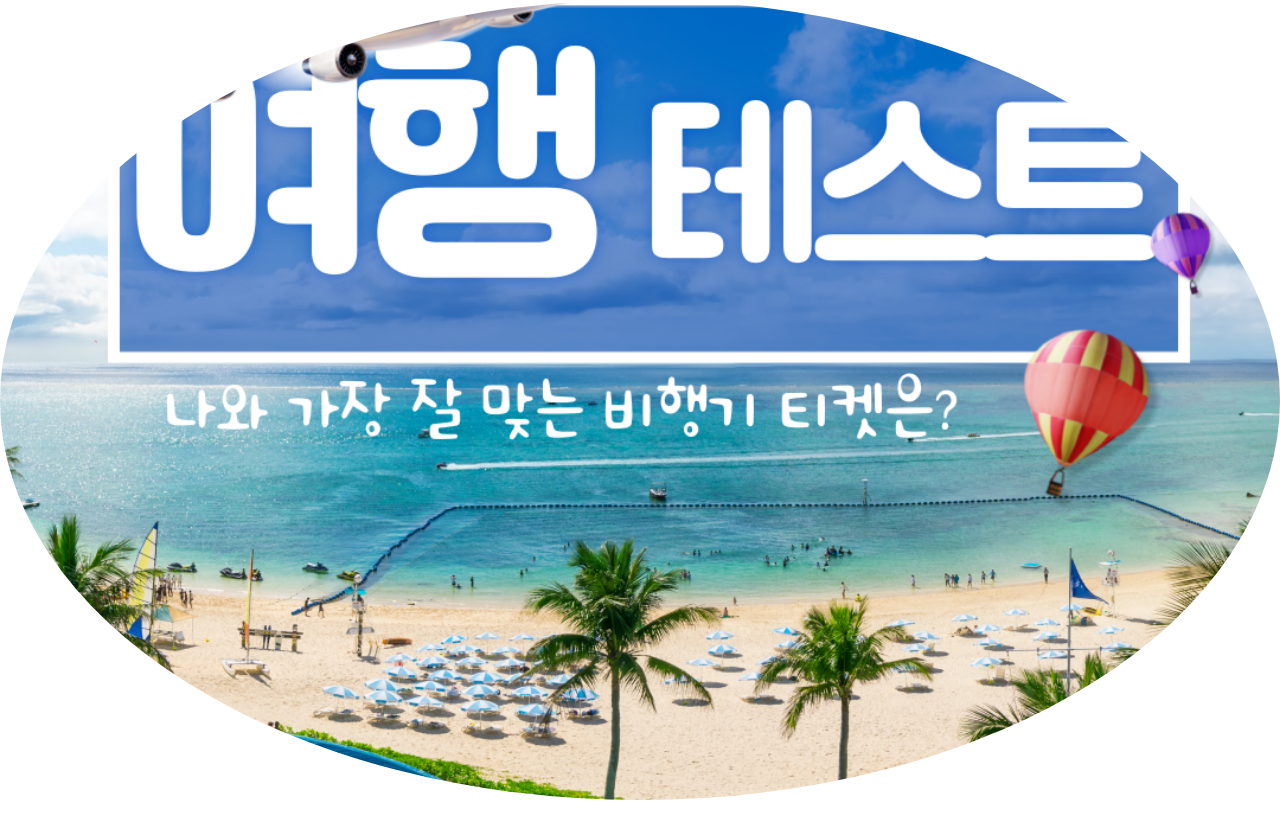
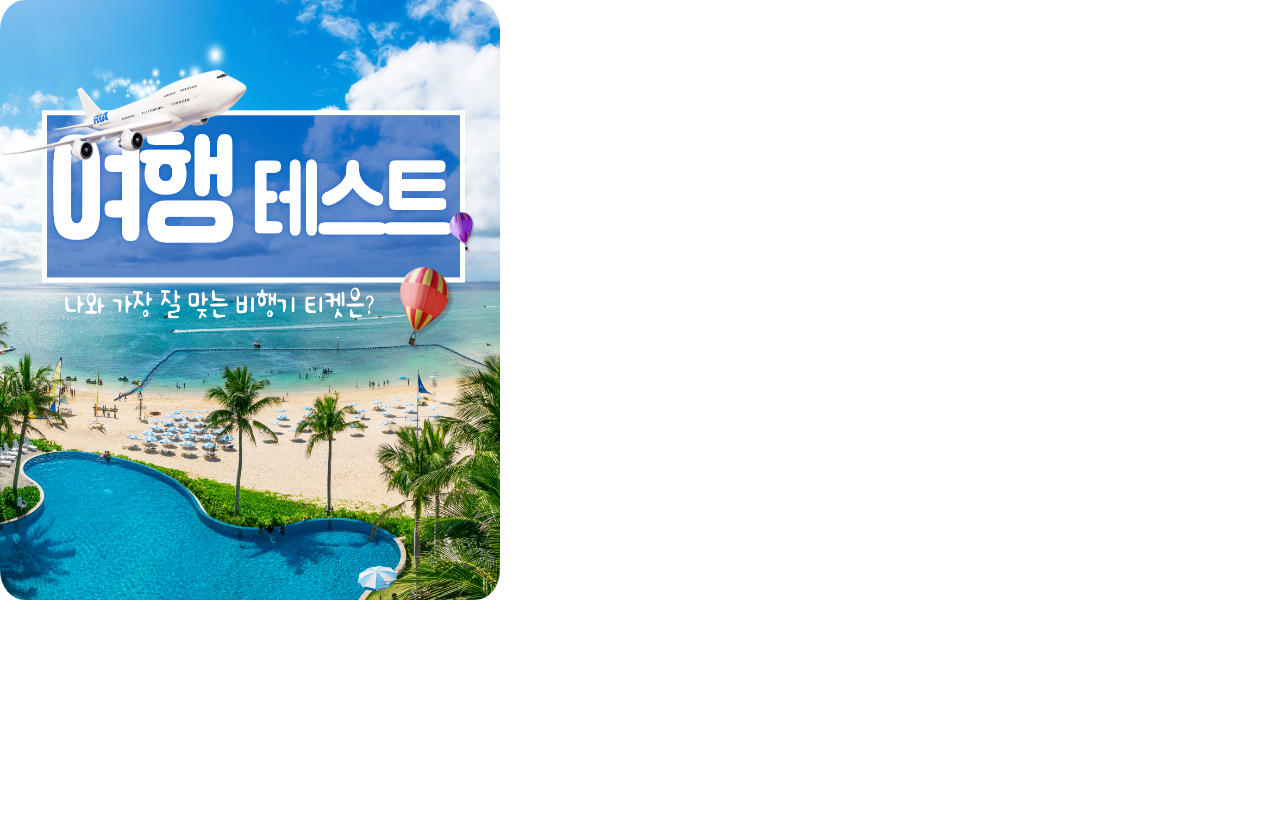
Before and after one commit to JudithHopps/TravelAlgorithm, a Next.js app: page / in a window 1280 px wide. Shown: the top 838 px of the page. Built offline with nearby package versions, Linux system fonts and the light colour scheme.

Commit message:
style: main.png 스타일 수정

```diff
--- a/src/app/page.tsx
+++ b/src/app/page.tsx
@@ -6,13 +6,12 @@ import Common from "@/styles/globalStyles";
 
 const S = {
   ImageDiv: styled(Image)`
-    width: 100%;
-    height: 100%;
-    object-fit: cover;
-    border-radius: 50%;
+    max-width: 500px;
+    max-height: 600px;
+    border-radius: 5%;
   `,
 };
-const Home = () => {
+const Home: React.FC = () => {
   return (
     <Common.MainDiv>
       <Common.MarginDiv>
```
